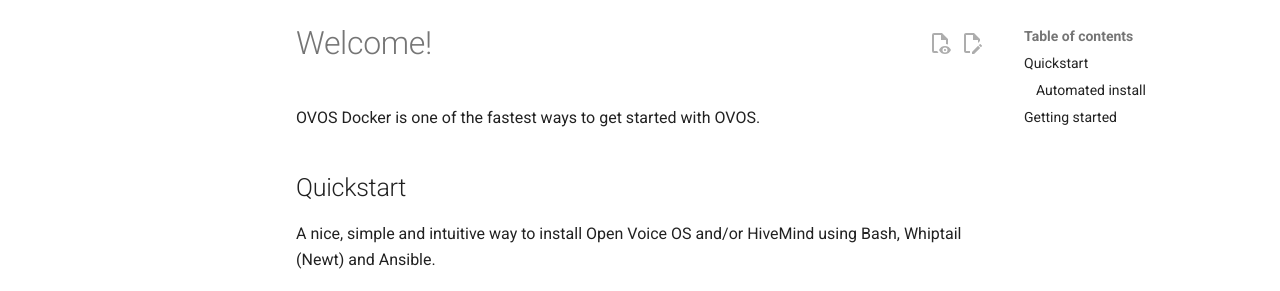
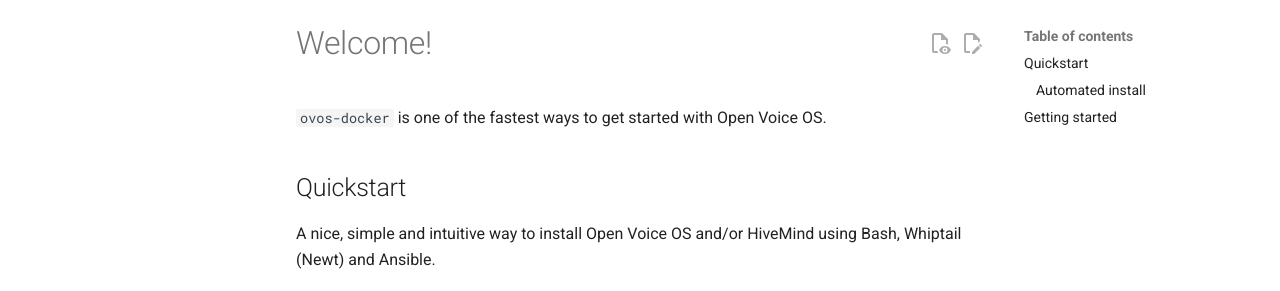
Before and after one commit to OpenVoiceOS/ovos-docker, an MkDocs documentation site: the page built from docs/index.md, in a window 1280 px wide and 900 px high. Shown: the part 123-414 px from the top of the window. Built offline with MkDocs 1.6.1 and Material for MkDocs 9.7.7, drawn with Linux system fonts in a browser that asks for light colours; plug-ins that fetch from the network failed and are left out; comment, search, counter and statistics services are not loaded.

Commit message:
[index] Few updates

```diff
--- a/docs/index.md
+++ b/docs/index.md
@@ -1,6 +1,6 @@
 # Welcome!
 
-OVOS Docker is one of the fastest ways to get started with OVOS.
+`ovos-docker` is one of the fastest ways to get started with Open Voice OS.
 
 ## Quickstart
 
```
